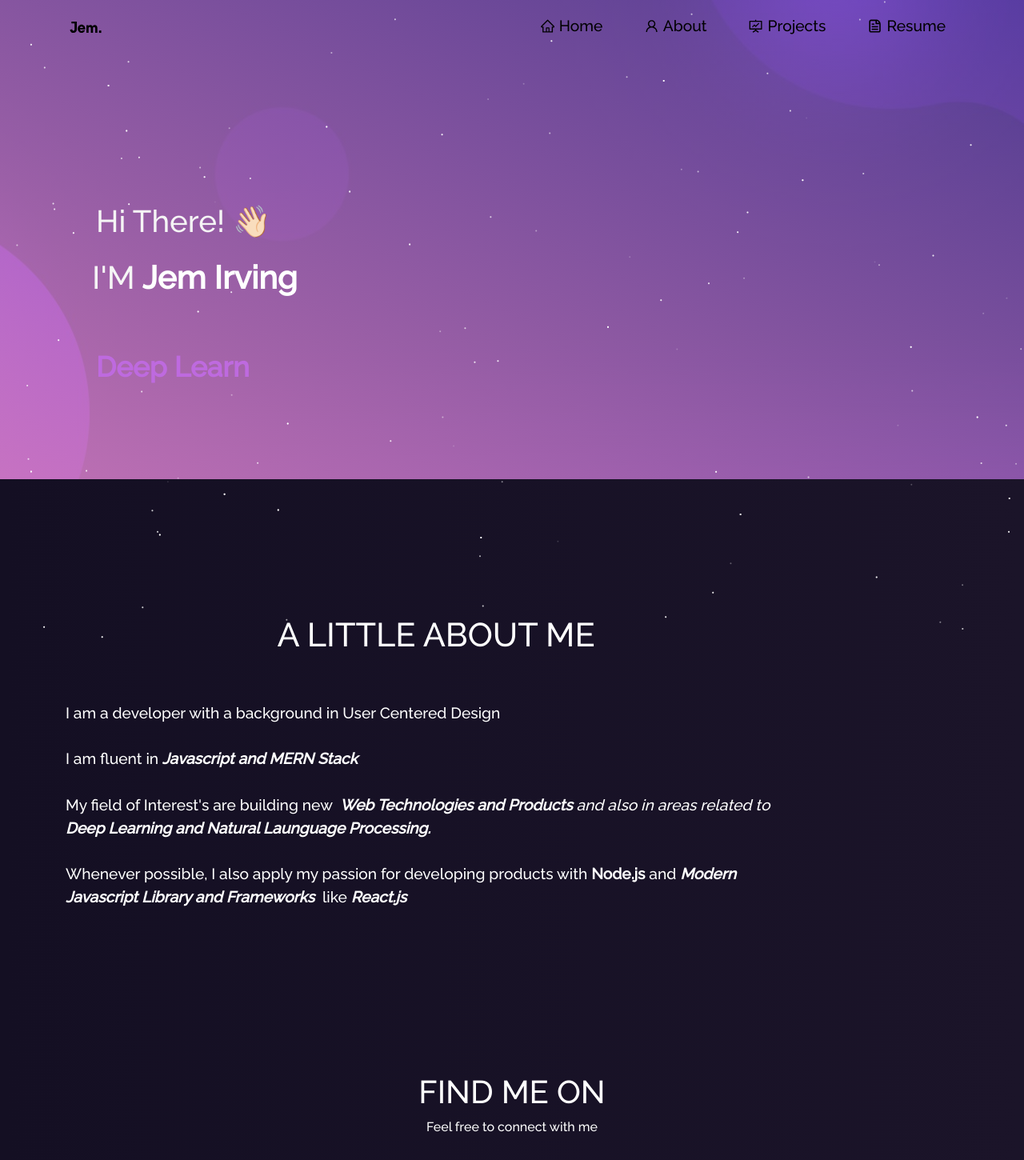
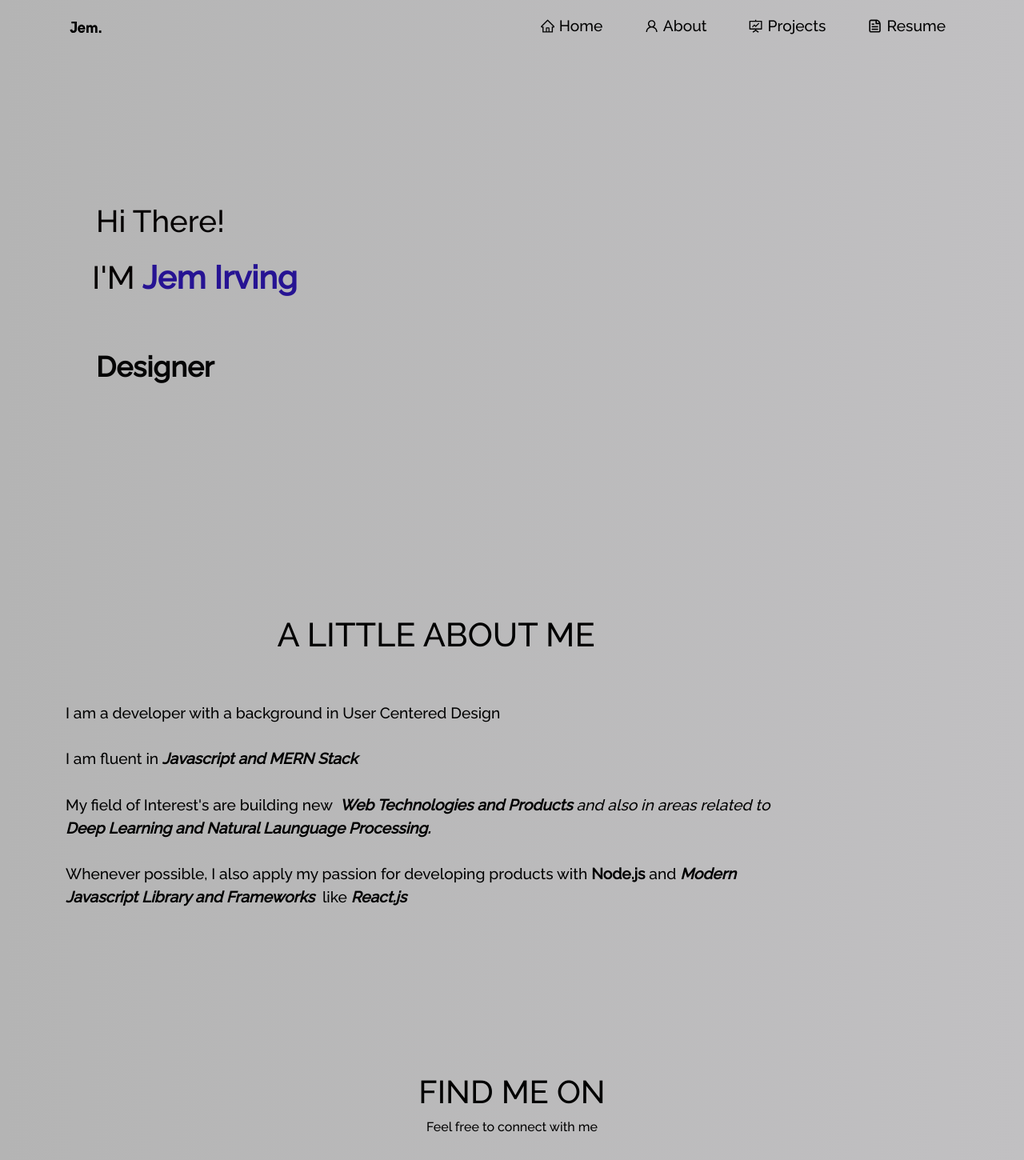
Before and after one commit to irvingjem/jem-portfolio, a React (Create React App) app: page / in a window 1280 px wide. Shown: the top 1450 px of the page at 80% size. Built offline with nearby package versions, Linux system fonts and the light colour scheme.

Commit message:
fixing colors and styles

```diff
--- a/src/App.css
+++ b/src/App.css
@@ -14,7 +14,7 @@
 }
 
 .App-header {
-  background-color: black;
+  background-color: rgb(255, 255, 255);
   min-height: 100vh;
   display: flex;
   flex-direction: column;
--- a/src/components/Home/Home.js
+++ b/src/components/Home/Home.js
@@ -1,6 +1,5 @@
 import React from "react";
 import { Container, Row, Col } from "react-bootstrap";
-import Particle from "../Particle";
 import Home2 from "./Home2";
 import Type from "./Type";
 
@@ -8,17 +7,12 @@ function Home() {
   return (
     <section>
       <Container fluid className="home-section" id="home">
-        <Particle />
         <Container className="home-content">
           <Row>
             <Col md={7} className="home-header">
               <h1 style={{ paddingBottom: 15 }} className="heading">
                 Hi There!{" "}
-                <span className="wave" role="img" aria-labelledby="wave">
-                  👋🏻
-                </span>
               </h1>
-
               <h1 className="heading-name">
                 I'M
                 <strong className="main-name"> Jem Irving</strong>
@@ -27,8 +21,6 @@ function Home() {
                 <Type />
               </div>
             </Col>
-
-
           </Row>
         </Container>
       </Container>
--- a/src/components/Home/Type.js
+++ b/src/components/Home/Type.js
@@ -7,13 +7,13 @@ function Type() {
       options={{
         strings: [
           "Developer",
-          "Deep Learning Engineer",
+          "Designer",
           "MERN Stack Developer",
           "User Experience Designer",
         ],
         autoStart: true,
         loop: true,
-        deleteSpeed: 50,
+        deleteSpeed: 75,
       }}
     />
   );
--- a/src/index.css
+++ b/src/index.css
@@ -4,5 +4,5 @@ body {
   font-family: "Raleway", serif !important;
   -webkit-font-smoothing: antialiased;
   -moz-osx-font-smoothing: grayscale;
-  background-image: linear-gradient(to left, rgb(27 20 41), rgb(20 15 35));
+  background-image: linear-gradient(to left, rgb(193, 192, 194), rgb(180, 180, 180));
 }
--- a/src/style.css
+++ b/src/style.css
@@ -1,20 +1,20 @@
 html {
   --section-background-color: linear-gradient(
     to bottom left,
-    rgba(110, 71, 210, 0.582),
-    rgba(205, 120, 189, 0.904)
+    rgba(255, 255, 255, 0.582),
+    rgba(202, 202, 202, 0.904)
   );
 
   --image-gradient: linear-gradient(
     to bottom left,
-    rgba(110, 71, 210, 0.582),
-    rgba(205, 120, 189, 0.904)
+    rgba(255, 255, 255, 0.582),
+    rgba(202, 202, 202, 0.904)
   );
 
-  --imp-text-color: #ffffff;
+  --imp-text-color: #000000;
 }
 
-.purple {
+.white {
   color: var(--imp-text-color) !important;
 }
 
@@ -32,7 +32,7 @@ button:focus {
   width: 100%;
   height: 100%;
   z-index: 999999;
-  background-color: rgb(255, 255, 255);
+  background-color: rgb(0, 0, 0);
   background-image: url(./Assets/pre.svg);
   background-repeat: no-repeat;
   background-position: center;
@@ -242,13 +242,6 @@ button:focus {
     transform: rotate(0deg);
   }
 }
-#tsparticles {
-  position: fixed !important;
-  background-repeat: no-repeat !important;
-  background-size: cover !important;
-  width: 100%;
-  height: 100%;
-}
 
 .home-header {
   padding-top: 80px !important;
@@ -257,7 +250,6 @@ button:focus {
 .home-section {
   position: relative;
   z-index: -1;
-  background-image: var(--image-gradient), url(./Assets/home-bg.jpg);
   background-position: top center;
   background-repeat: no-repeat;
   padding-bottom: 30px !important;
@@ -266,7 +258,7 @@ button:focus {
 
 .home-content {
   padding: 9rem 0 2rem !important;
-  color: whitesmoke;
+  color: rgb(4, 0, 0);
   text-align: left;
 }
 
@@ -281,17 +273,17 @@ button:focus {
 }
 
 .main-name {
-  color: #ffffff;
+  color: #261393;
 }
 
 .Typewriter__wrapper {
   font-size: 2.2em !important;
-  color: #be6adf !important;
+  color: #050505 !important;
   font-weight: 600 !important;
 }
 .Typewriter__cursor {
   font-size: 2.4em !important;
-  color: #b562d6 !important;
+  color: #050505 !important;
 }
 
 @media (max-width: 767px) {
@@ -321,10 +313,11 @@ button:focus {
   position: relative;
   padding-bottom: 70px !important;
   padding-top: 70px !important;
+  color:rgb(0, 0, 0);
 }
 
 .home-about-description {
-  color: white !important;
+  color: rgb(0, 0, 0) !important;
   padding-top: 100px !important;
   padding-bottom: 20px !important;
   text-align: center;
@@ -339,7 +332,7 @@ button:focus {
 .home-about-social {
   text-align: center !important;
   padding-top: 25px;
-  color: white !important;
+  color: rgb(0, 0, 0) !important;
 }
 
 .home-about-social-links {
@@ -379,13 +372,13 @@ button:focus {
 
 .home-social-icons:hover::before {
   transform: scale(1.1);
-  box-shadow: 0 0 15px #801f95;
+  box-shadow: 0 0 15px #050505;
 }
 
 .home-social-icons:hover {
-  color: #87209e;
-  box-shadow: 0 0 5px #87209e;
-  text-shadow: 0 0 2px #87209e;
+  color: #000000;
+  box-shadow: 0 0 5px #050505;
+  text-shadow: 0 0 2px #050505;
 }
 
 .social-icons {
@@ -395,14 +388,14 @@ button:focus {
 }
 
 .icon-colour {
-  color: #700c86 !important;
+  color: #000000 !important;
 }
 
 /* --------- */
 /* Footer */
 /* --------- */
 .footer {
-  background-color: rgb(10, 4, 22);
+  background-color: rgb(0, 0, 0);
   bottom: 0 !important;
   padding-top: 10px !important;
   padding-bottom: 8px !important ;
@@ -438,7 +431,7 @@ button:focus {
 }
 
 .blockquote-footer {
-  color: #a588c0 !important;
+  color: #000000 !important;
 }
 /* --------- */
 /* Projects */
@@ -459,8 +452,8 @@ button:focus {
 }
 
 .project-card-view {
-  box-shadow: 0 4px 5px 3px rgba(119, 53, 136, 0.459) !important;
-  color: white !important;
+  box-shadow: 0 4px 5px 3px rgba(0, 0, 0, 0.459) !important;
+  color: rgb(0, 0, 0) !important;
   background-color: transparent !important;
   opacity: 0.9 !important;
   transition: all 0.5s ease 0s !important;
@@ -469,7 +462,7 @@ button:focus {
 .project-card-view:hover {
   transform: scale(1.02) !important;
   overflow: hidden !important;
-  box-shadow: 0 4px 4px 5px rgba(129, 72, 144, 0.561) !important;
+  box-shadow: 0 4px 4px 5px rgba(0, 0, 0, 0.561) !important;
 }
 
 .blog-card {
@@ -517,21 +510,21 @@ button:focus {
 
 .btn-primary {
   color: #fff !important;
-  background-color: #623686 !important;
-  border-color: #623686 !important;
+  background-color: #040007 !important;
+  border-color: #ffffff !important;
 }
 
 .btn-primary:hover {
   color: #fff !important;
-  background-color: #6d20c5d7 !important;
-  border-color: #6d20c5d7 !important;
+  background-color: #000000d7 !important;
+  border-color: #000000d7 !important;
 }
 .btn:focus {
   outline: none !important;
   box-shadow: none !important;
 }
 .project-heading {
-  color: white !important;
+  color: rgb(6, 0, 0) !important;
   font-size: 2.3em !important;
   font-weight: 500 !important;
   padding-top: 10px !important;
@@ -546,7 +539,7 @@ button:focus {
   padding-top: 150px !important;
   padding-bottom: 30px !important;
   background-image: var(--section-background-color) !important;
-  color: white !important;
+  color: rgb(6, 0, 0) !important;
 }
 
 .tech-icons {
@@ -554,7 +547,7 @@ button:focus {
   margin: 15px !important;
   padding: 10px !important;
   opacity: 0.93 !important;
-  border: 1.7px solid rgba(200, 137, 230, 0.637) !important;
+  border: 1.7px solid rgba(0, 0, 0, 0.637) !important;
   vertical-align: middle !important;
   text-align: center !important;
   border-radius: 5px !important;
@@ -644,7 +637,7 @@ button:focus {
 .resume .resume-item {
   padding: 0 0 10px 25px;
   margin-top: -2px;
-  border-left: 2px solid #8a49a8;
+  border-left: 2px solid #000000;
   position: relative;
 }
 
@@ -681,62 +674,5 @@ button:focus {
   left: -9px;
   top: 0;
   background: #fff;
-  border: 2px solid #8a49a8;
+  border: 2px solid #000000;
 }
-
-.like-item {
-  padding-top: 10px !important;
-  font-size: 1.1em !important;
-  font-family: sans-serif !important;
-}
-
-.like-btn {
-  background-color: #ffffff5e !important;
-  border-color: #934cce5e !important;
-  padding: 0.25rem 0.98rem !important;
-  border-radius: 5px !important;
-  line-height: 1.4 !important;
-  transition: 0.3s ease !important;
-}
-
-.like-btn:hover {
-  transform: translateY(-2px) !important;
-  background-color: #a24dd386 !important;
-  border-color: #a24dd386 !important;
-}
-
-.animate-like {
-  animation-name: likeAnimation;
-  animation-fill-mode: forwards;
-  animation-duration: 0.85s;
-}
-@keyframes likeAnimation {
-  0% {
-    transform: scale(1.5);
-  }
-  100% {
-    transform: scale(1);
-  }
-}
-
-.fork-btn {
-  font-size: 1.1em !important;
-  padding-top: 10px !important;
-}
-
-.fork-btn-inner {
-  line-height: 1.4em !important;
-  background-color: #934cce5e !important;
-  padding: 0.25rem 1.1rem !important;
-  vertical-align: middle !important;
-  text-align: center !important;
-}
-
-.fork-btn-inner:hover {
-  transform: translateY(-2px) !important;
-  background-color: #a24dd386 !important;
-  border-color: #a24dd386 !important;
-}
-.fork-btn-inner::after {
-  display: none !important;
-}
```
